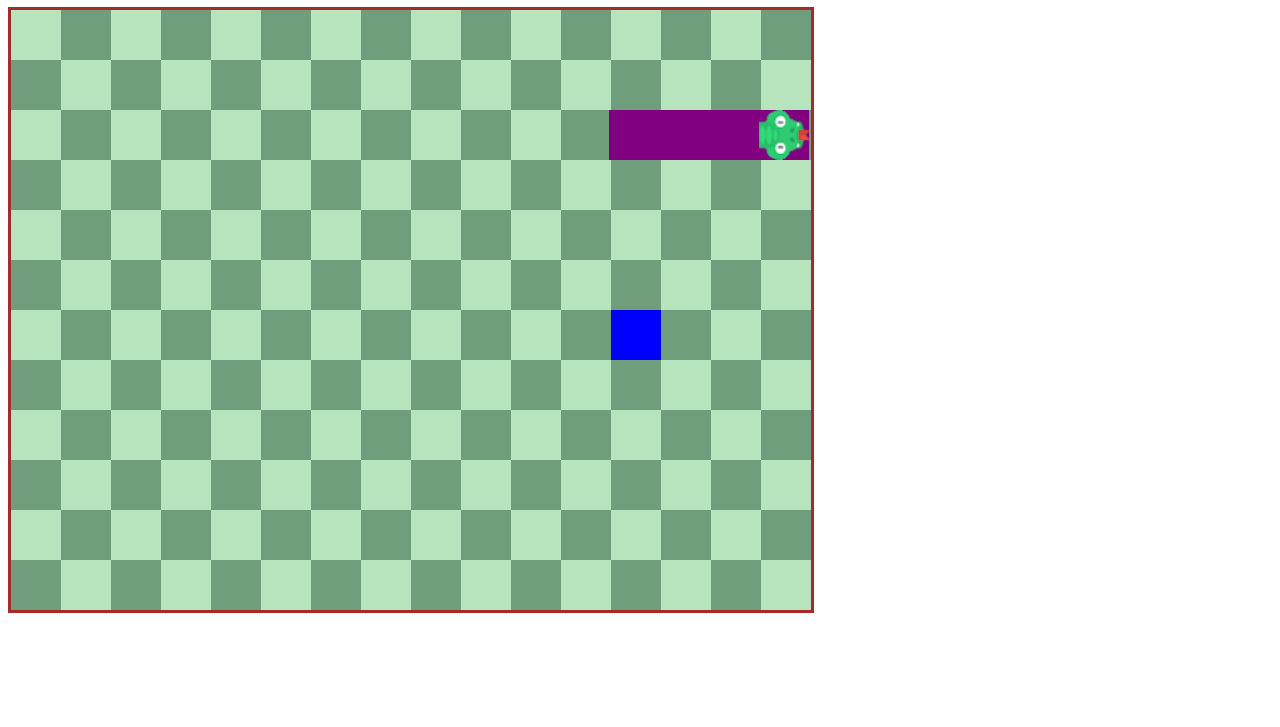
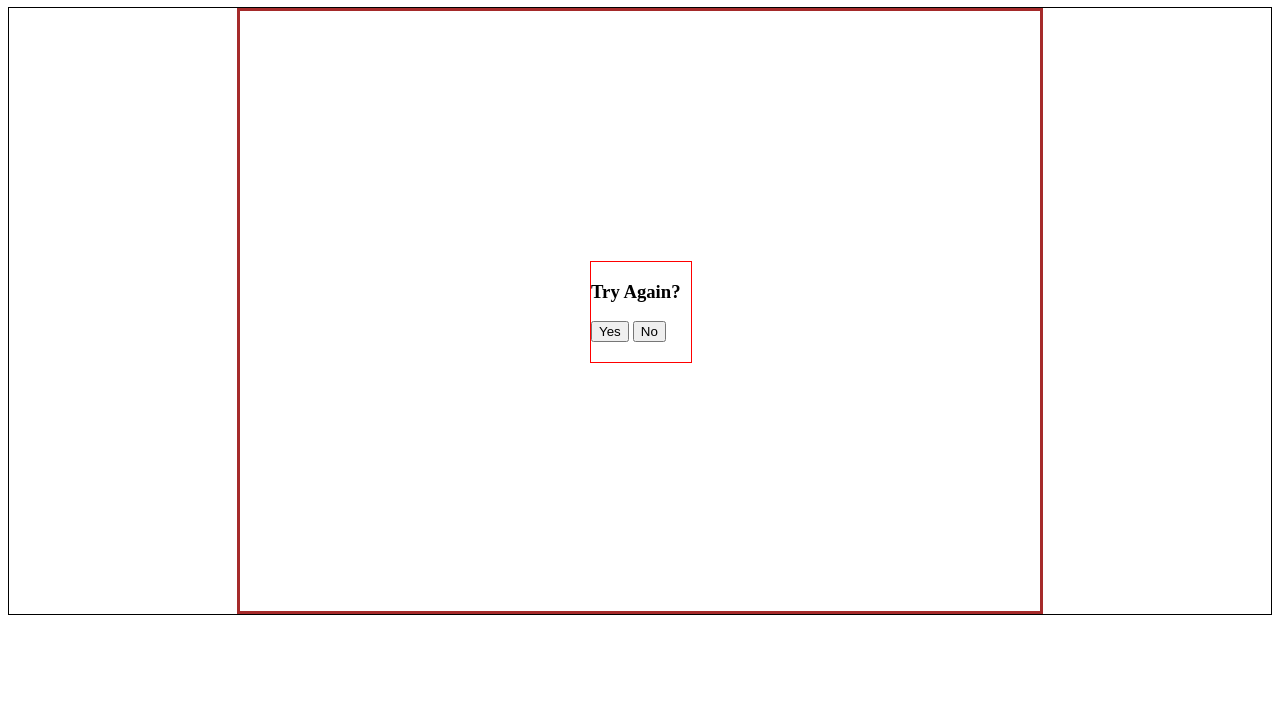
Before and after one commit to Areyesfigueroa/SnakeGame, a plain HTML site: page index.html in a window 1280 px wide. Shown: the part 73-800 px from the top of the page. Drawn offline with Linux system fonts and the light colour scheme.

Commit message:
Added out of bound logic. Working on GameOver screen.

```diff
--- a/index.html
+++ b/index.html
@@ -5,14 +5,25 @@
         <title>Snake Game</title>
     </head>
     <body>
-        <h1>Snake Game</h1>
-        <canvas id="gameCanvas" width="800px" height="600px">
-        <script type="text/javascript" src="./js/utils.js"></script>
+
+        <h1 class="title">Snake Game</h1>
+        <div id='game'>
+
+            <div class="game-over">
+                <h3>Try Again?</h3>
+                <button>Yes</button>
+                <button>No</button>
+            </div>
+
+            <canvas id="game-canvas" width="800px" height="600px"></canvas>
+        </div>
+
+        <!-- <script type="text/javascript" src="./js/utils.js"></script>
         <script type="text/javascript" src="./js/board.js"></script>
         <script type="text/javascript" src="./js/apple.js"></script>
         <script type="text/javascript" src="./js/snake/snake-helper.js"></script>
         <script type="text/javascript" src="./js/snake/snake.js"></script>
         <script type="text/javascript" src="./js/game.js"></script>
-        <script type="text/javascript" src="./js/keyboard-events.js"></script>
+        <script type="text/javascript" src="./js/keyboard-events.js"></script> -->
     </body>
 </html>
--- a/js/board.js
+++ b/js/board.js
@@ -36,6 +36,13 @@ const initializeGameBoardValues = (canvas) => {
 }
 
 const drawBoard = (rows, columns) => {
+
+    //Check for out of bounds
+    if(isOutOfBounds(snake.body[0])) {
+        console.log("Game Over");
+        moveSpeed = 0;
+    }
+
     //Draw Board
     let startingStyle = tile.style;
     for(let row = 0; row < rows; row++) {
@@ -50,3 +57,17 @@ const drawBoard = (rows, columns) => {
         startingStyle = tile.style;
     }
 }
+
+const isOutOfBounds = (obj) => {
+    //Horizontal Check
+    if(obj.x + tile.size > gameBoard.width || obj.x < 0) {
+        return true;
+    }
+
+    //Vertical Check
+    if(obj.y + tile.size > gameBoard.height || obj.y < 0) {
+        return true;
+    }
+
+    return false;
+}
--- a/js/game.js
+++ b/js/game.js
@@ -4,7 +4,7 @@ canvasContext = null;
 
 //MAIN METHOD
 window.onload = () => {
-    canvas = document.getElementById('gameCanvas');
+    canvas = document.getElementById('game-canvas');
     canvasContext = canvas.getContext('2d');
 
     initializeGameBoardValues(canvas);
--- a/snake-game.css
+++ b/snake-game.css
@@ -1,3 +1,28 @@
-canvas {
+
+.title {
+    text-align: center;
+}
+
+#game {
+    display: flex;
+    position: relative;
+    width: auto;
+    height: auto;
+    border: 1px solid black;
+    justify-content: center;
+}
+
+#game-canvas {
     border: 3px solid brown;
+    top: 0;
+    left: 0;
 }
+
+.game-over {
+    position: absolute;
+    width: 100px;
+    height: 100px;
+    top: calc(50% - 50px); /* Minus height/2 in px*/
+    left: calc(50% - 50px); /* Minus width/2 in px*/
+    border:1px solid red;
+}
```
